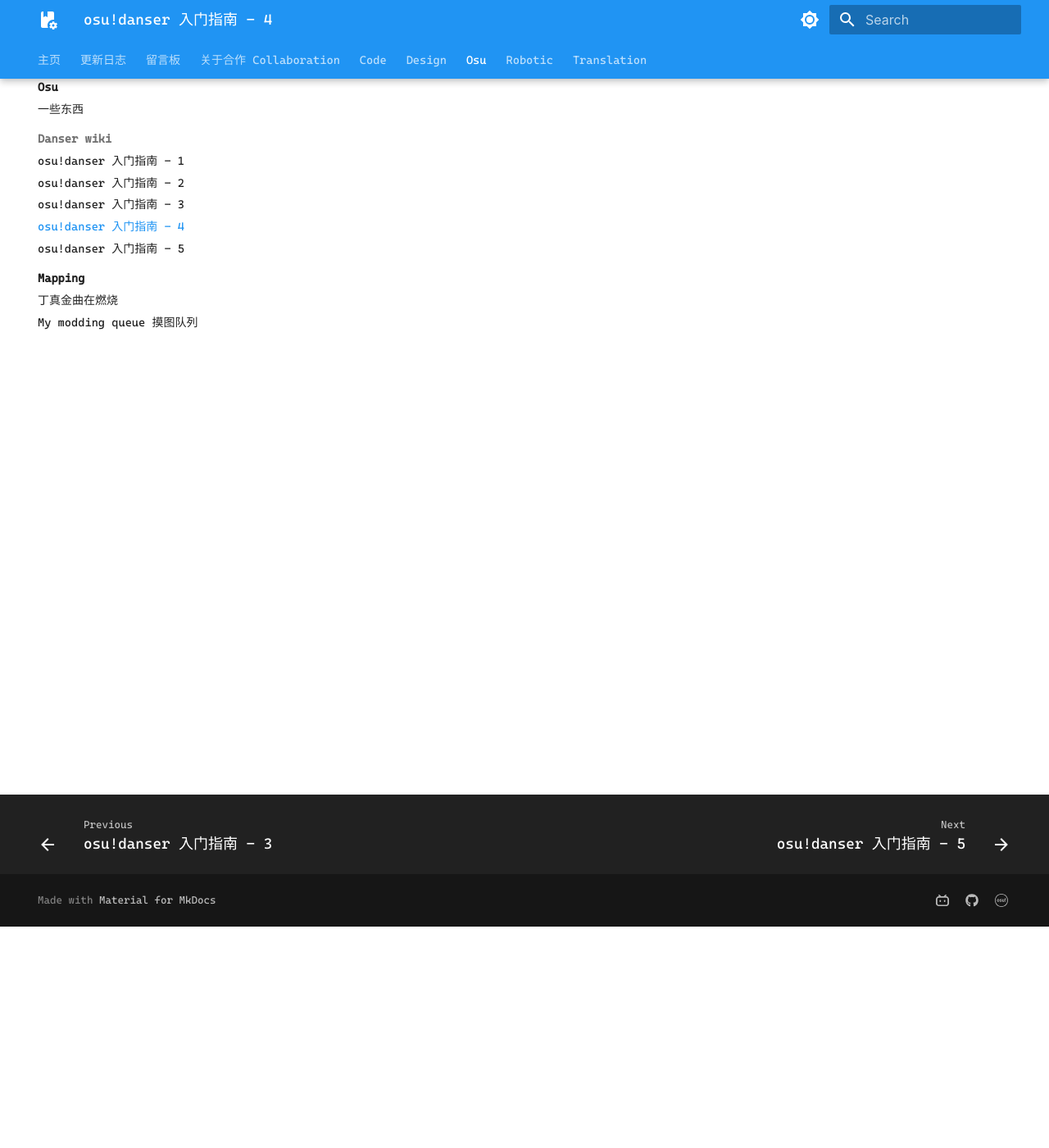
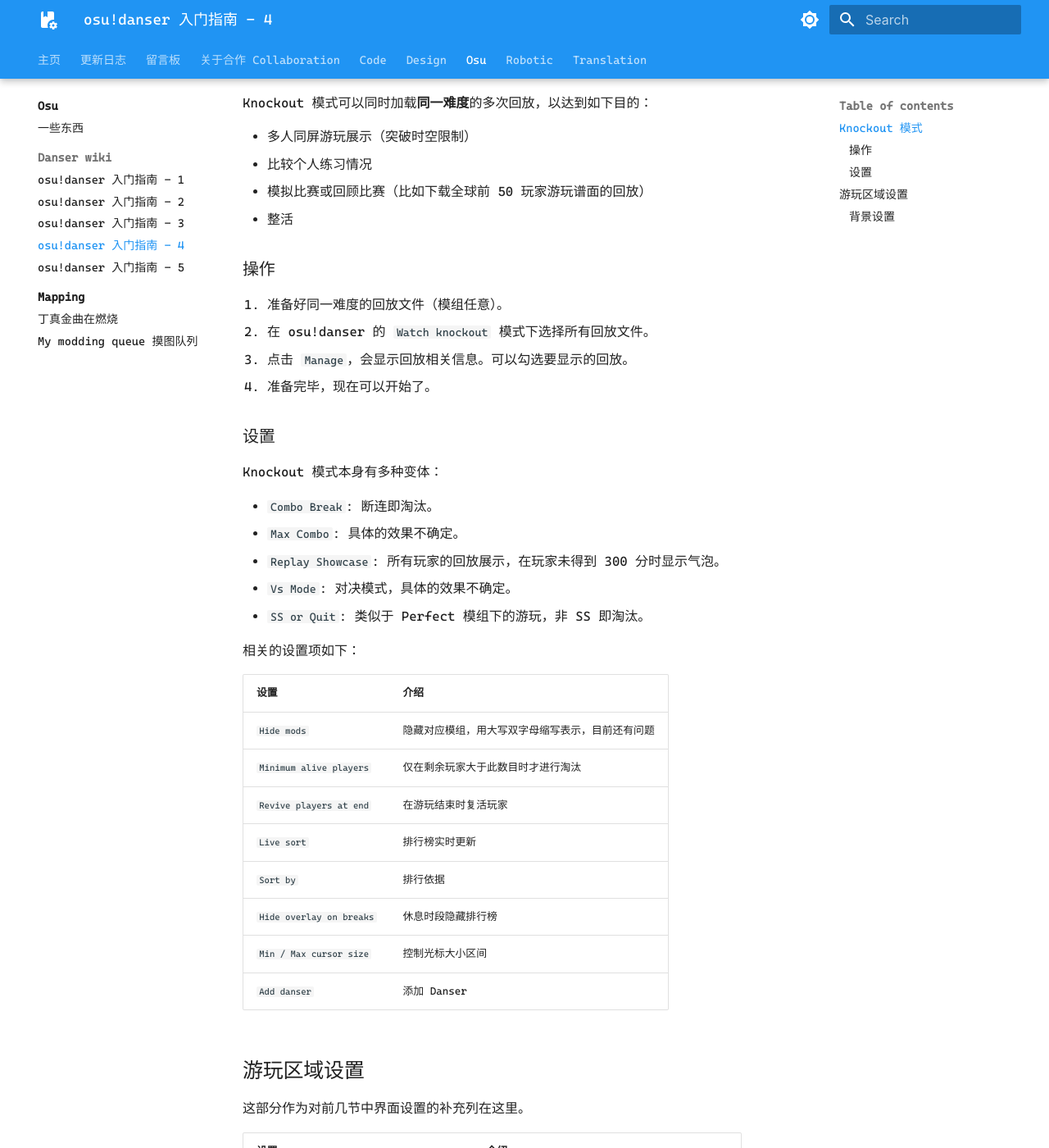
Before and after one commit to Sunnyboy971/Sunnyboy971.github.io, an MkDocs documentation site: the page built from docs/osu/danser-wiki/danser-4.md, in a window 1280 px wide and 1400 px high, scrolled down 270 px. Shown: the whole window at 82% size. Built offline with MkDocs 1.6.1 and Material for MkDocs 9.7.7, drawn with Linux system fonts in a browser that asks for light colours; some web fonts are replaced; comment, search, counter and statistics services are not loaded; some of the changed text lies outside the part shown.

Commit message:
Finish danser-wiki chapter 4

```diff
--- a/docs/osu/danser-wiki/danser-4.md
+++ b/docs/osu/danser-wiki/danser-4.md
@@ -2,11 +2,73 @@
 tags:
   - osu!danser
   - guide
-  - WIP
-wip: true
 comments: true
 ---
 
 # osu!danser 入门指南 - 4
 
 此文章将讲解 Knockout 中的机制与设置，以及其他的东西。
+
+## Knockout 模式 {#knockout}
+
+Knockout 模式可以同时加载**同一难度**的多次回放，以达到如下目的：
+
+- 多人同屏游玩展示（突破时空限制）
+- 比较个人练习情况
+- 模拟比赛或回顾比赛（比如下载全球前 50 玩家游玩谱面的回放）
+- 整活
+
+### 操作 {#inst}
+
+1. 准备好同一难度的回放文件（模组任意）。
+2. 在 osu!danser 的 `Watch knockout` 模式下选择所有回放文件。
+3. 点击 `Manage`，会显示回放相关信息。可以勾选要显示的回放。
+4. 准备完毕，现在可以开始了。
+
+### 设置 {#setting}
+
+Knockout 模式本身有多种变体：
+
+- `Combo Break`: 断连即淘汰。
+- `Max Combo`: 具体的效果不确定。
+- `Replay Showcase`: 所有玩家的回放展示，在玩家未得到 300 分时显示气泡。
+- `Vs Mode`: 对决模式，具体的效果不确定。
+- `SS or Quit`: 类似于 Perfect 模组下的游玩，非 SS 即淘汰。
+
+相关的设置项如下：
+
+| 设置 | 介绍 |
+| :-- | :-- |
+| `Hide mods` | 隐藏对应模组，用大写双字母缩写表示，目前还有问题 |
+| `Minimum alive players` | 仅在剩余玩家大于此数目时才进行淘汰 |
+| `Revive players at end` | 在游玩结束时复活玩家 |
+| `Live sort` | 排行榜实时更新 |
+| `Sort by` | 排行依据 |
+| `Hide overlay on breaks` | 休息时段隐藏排行榜 |
+| `Min / Max cursor size` | 控制光标大小区间 |
+| `Add danser` | 添加 Danser |
+
+## 游玩区域设置 {#playfield}
+
+这部分作为对前几节中界面设置的补充列在这里。
+
+| 设置 | 介绍 |
+| :-- | :-- |
+| `Draw objects / cursors` | 显示物件或光标，可以实现只看光标或只看物件 |
+| `Playfield scale / shift` | 移动或缩放游玩区域 |
+| `Scale / Move storyboard with playfield` | 随游玩区域移动故事板 |
+| `Lead in / fade out time / hold` | 调整谱面正式开始前的等待时间 |
+| `Seizure warning` | 内置的光敏癫痫警告，可以调整显示时间，最先显示 |
+
+### 背景设置 {#bkg}
+
+| 设置 | 介绍 |
+| :-- | :-- |
+| `Load storyboards / videos` | 加载故事板与视频 |
+| `Dim` | 调节谱面开始前、游玩中、休息时段期间的背景亮度。数值越高越亮 |
+| `Parallax` | 让背景（包括视频与故事板）随光标移动而偏移 |
+| `Blur` | 模糊背景 |
+| `Triangle` | 在背景前显示向上跃动的三角形 |
+| `Logo` | 控制 osu!danser 图标的显示 |
+| `Draw spectrum analyzer` | 在 osu!danser 图标上显示频谱 |
+| `Bloom` | 为游玩区域元素添加微小发光效果 |
```
Also changed, not shown: docs/osu/danser-wiki/danser-3.md (+0 -2 lines).
